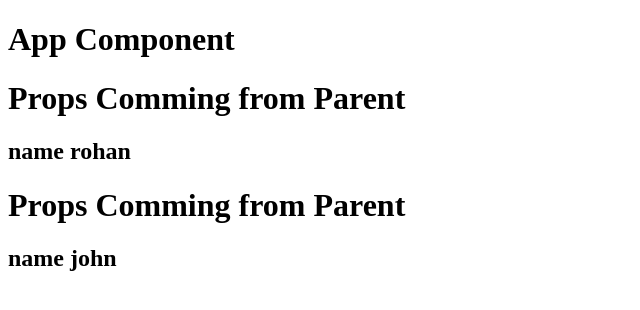
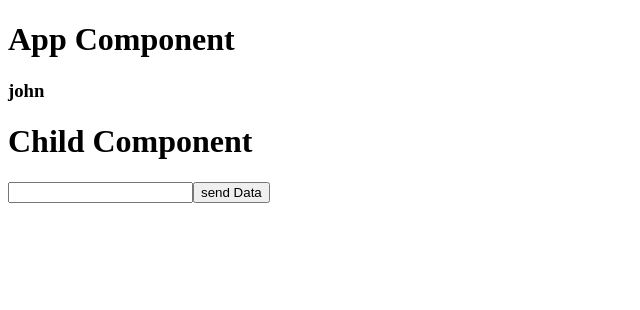
Before and after one commit to PratikSomwanshi/Angular_Start, an Angular app: page / in a window 1280 px wide. Shown: the top 310 px of the page, without its empty margins (0-640 px from the left). Built offline with nearby package versions, Linux system fonts and the light colour scheme.

Commit message:
done with sending data from child to parent using @Output() decorator

```diff
--- a/src/app/app.component.html
+++ b/src/app/app.component.html
@@ -1,7 +1,10 @@
 <div>
   <h1>App Component</h1>
   <!-- <app-counter></app-counter> -->
-  <app-props name="rohan"></app-props>
+  <!-- <app-props name="rohan"></app-props> -->
   <!-- name is property on app-props component and we can use dynamic field also to provide data -->
-  <app-props [name]="name"></app-props>
+  <!-- <app-props [name]="name"></app-props> -->
+  <!--$ is a special character to showcase its a template string -->
+  <h3>{{name}}</h3>
+  <app-child (rohan)="getData($event)"></app-child>
 </div>
--- a/src/app/app.component.ts
+++ b/src/app/app.component.ts
@@ -7,4 +7,8 @@ import { Component } from '@angular/core';
 })
 export class AppComponent {
   name = 'john';
+
+  getData(name: string) {
+    this.name = name;
+  }
 }
--- /dev/null
+++ b/src/app/child/child.component.html
@@ -0,0 +1,7 @@
+<div>
+    <h1>Child Component</h1>
+
+    <input type="text" [(ngModel)]="name" />
+
+    <button (click)="sendData()">send Data</button>
+</div>
--- /dev/null
+++ b/src/app/child/child.component.ts
@@ -0,0 +1,16 @@
+import { Component, EventEmitter, Output } from '@angular/core';
+
+@Component({
+  selector: 'app-child',
+  templateUrl: './child.component.html',
+  styleUrl: './child.component.scss',
+})
+export class ChildComponent {
+  name = '';
+
+  @Output() rohan = new EventEmitter<string>();
+
+  sendData() {
+    this.rohan.emit(this.name);
+  }
+}
```
Also changed, not shown: src/app/app.module.ts (+7 -7 lines), src/app/child/child.component.scss (added), 1 other file (tests, documents, lock files or other folders).
